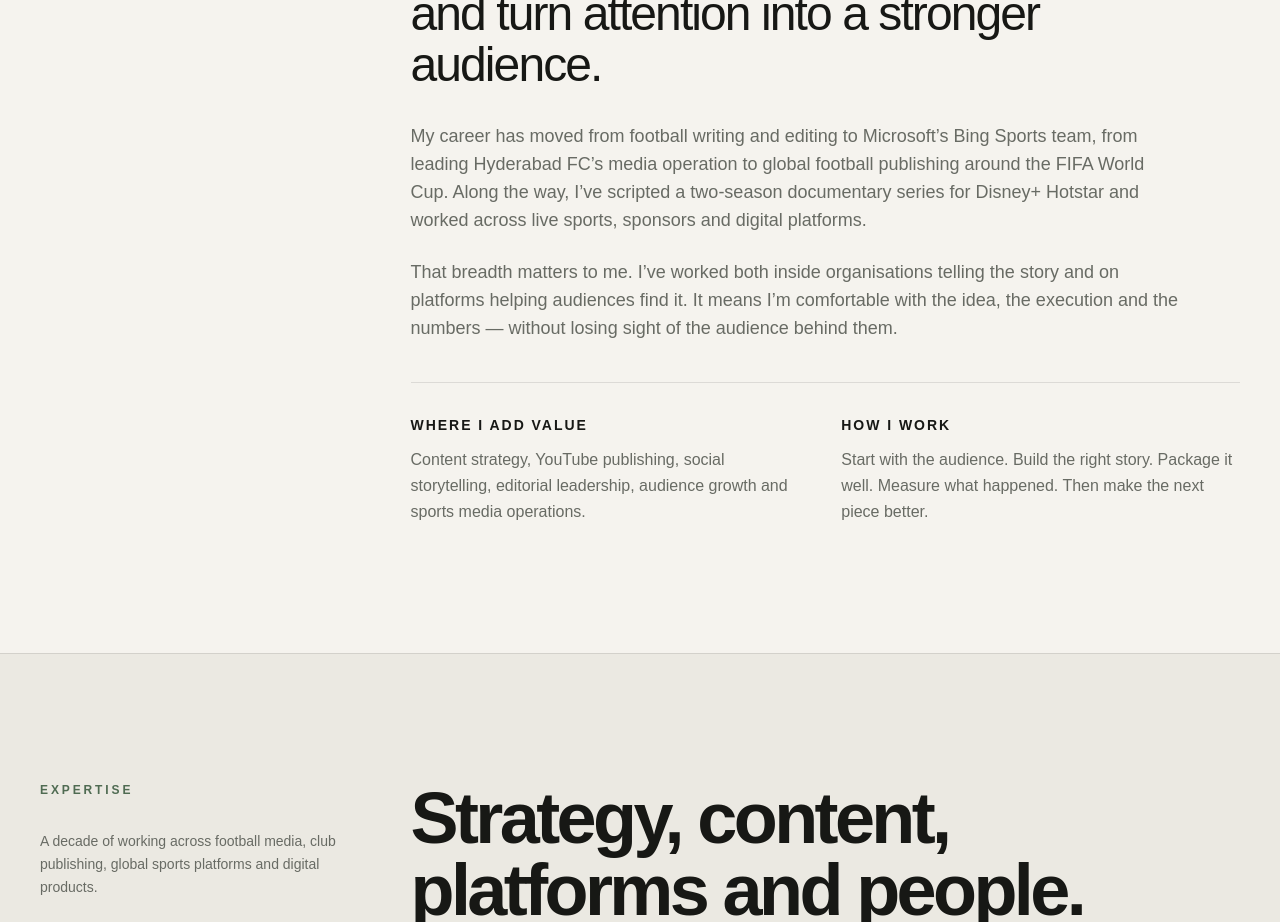
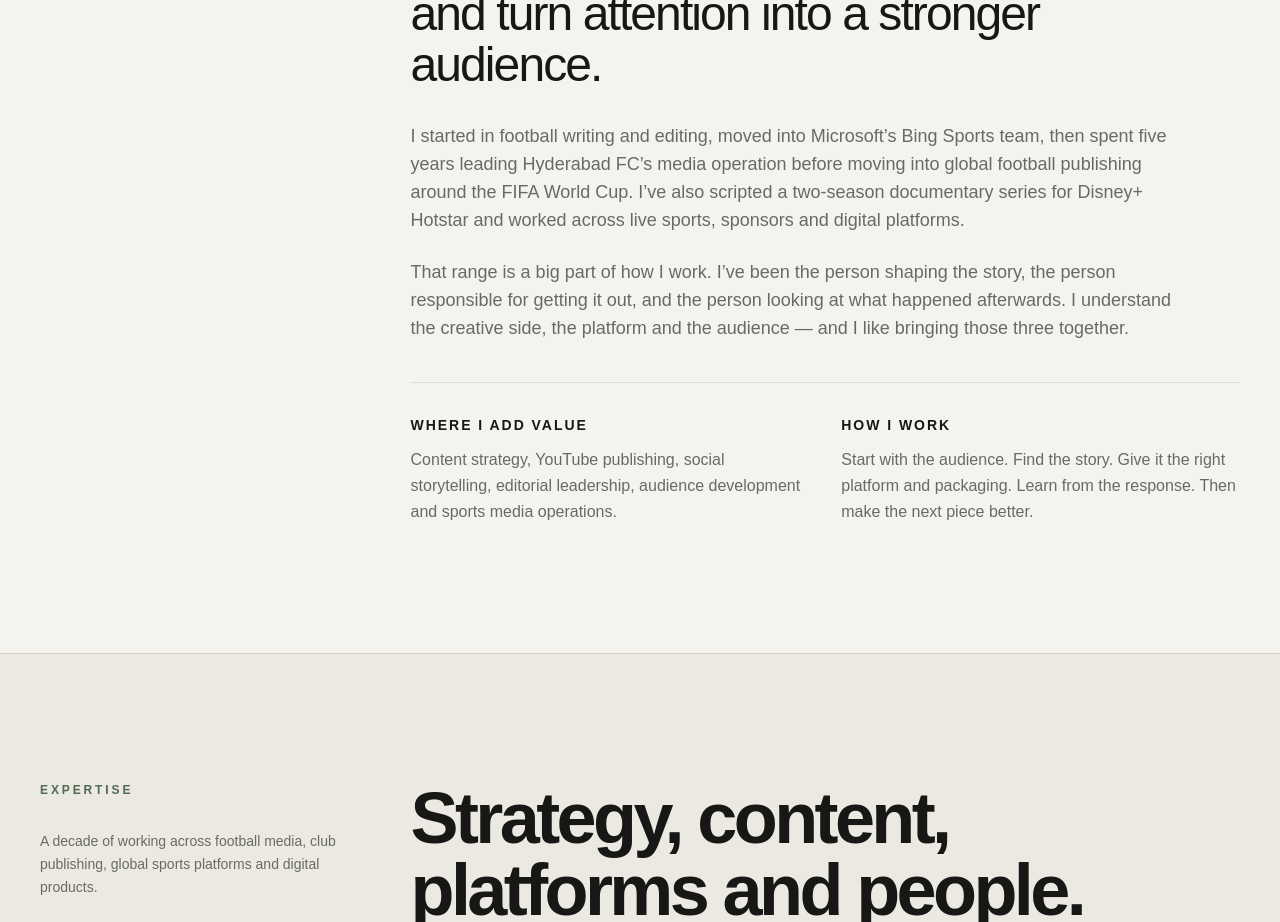
Before and after one commit to AakarshBot/aakars-portfolio-v2, a Next.js app: page / in a window 1280 px wide. Shown: the part 6560-7482 px from the top of the page. Built offline with nearby package versions, Linux system fonts and the light colour scheme.

Commit message:
Refine about section positioning and career breadth

```diff
--- a/src/components/About.tsx
+++ b/src/components/About.tsx
@@ -14,22 +14,22 @@ export function About() {
           I build sports content that has a job to do: make people care, keep them watching and turn attention into a stronger audience.
         </p>
         <p className="mt-8 max-w-3xl text-base leading-7 text-[var(--muted)] md:text-lg">
-          My career has moved from football writing and editing to Microsoft’s Bing Sports team, from leading Hyderabad FC’s media operation to global football publishing around the FIFA World Cup. Along the way, I’ve scripted a two-season documentary series for Disney+ Hotstar and worked across live sports, sponsors and digital platforms.
+          I started in football writing and editing, moved into Microsoft’s Bing Sports team, then spent five years leading Hyderabad FC’s media operation before moving into global football publishing around the FIFA World Cup. I’ve also scripted a two-season documentary series for Disney+ Hotstar and worked across live sports, sponsors and digital platforms.
         </p>
         <p className="mt-6 max-w-3xl text-base leading-7 text-[var(--muted)] md:text-lg">
-          That breadth matters to me. I’ve worked both inside organisations telling the story and on platforms helping audiences find it. It means I’m comfortable with the idea, the execution and the numbers — without losing sight of the audience behind them.
+          That range is a big part of how I work. I’ve been the person shaping the story, the person responsible for getting it out, and the person looking at what happened afterwards. I understand the creative side, the platform and the audience — and I like bringing those three together.
         </p>
         <div className="mt-10 grid gap-8 border-t border-black/10 pt-8 md:grid-cols-2">
           <div>
             <h3 className="text-sm font-semibold uppercase tracking-[0.14em]">Where I add value</h3>
             <p className="mt-3 max-w-md text-base leading-relaxed text-[var(--muted)]">
-              Content strategy, YouTube publishing, social storytelling, editorial leadership, audience growth and sports media operations.
+              Content strategy, YouTube publishing, social storytelling, editorial leadership, audience development and sports media operations.
             </p>
           </div>
           <div>
             <h3 className="text-sm font-semibold uppercase tracking-[0.14em]">How I work</h3>
             <p className="mt-3 max-w-md text-base leading-relaxed text-[var(--muted)]">
-              Start with the audience. Build the right story. Package it well. Measure what happened. Then make the next piece better.
+              Start with the audience. Find the story. Give it the right platform and packaging. Learn from the response. Then make the next piece better.
             </p>
           </div>
         </div>
```
